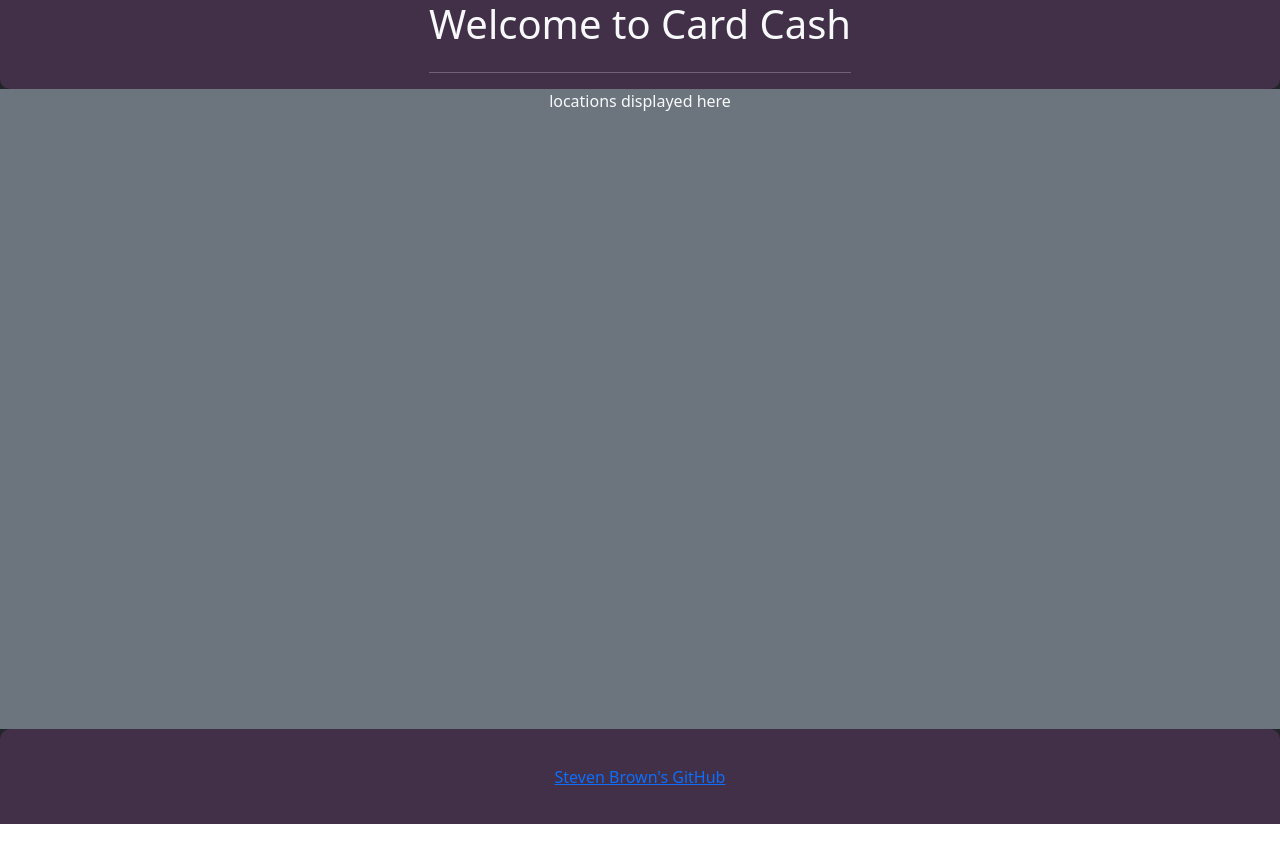
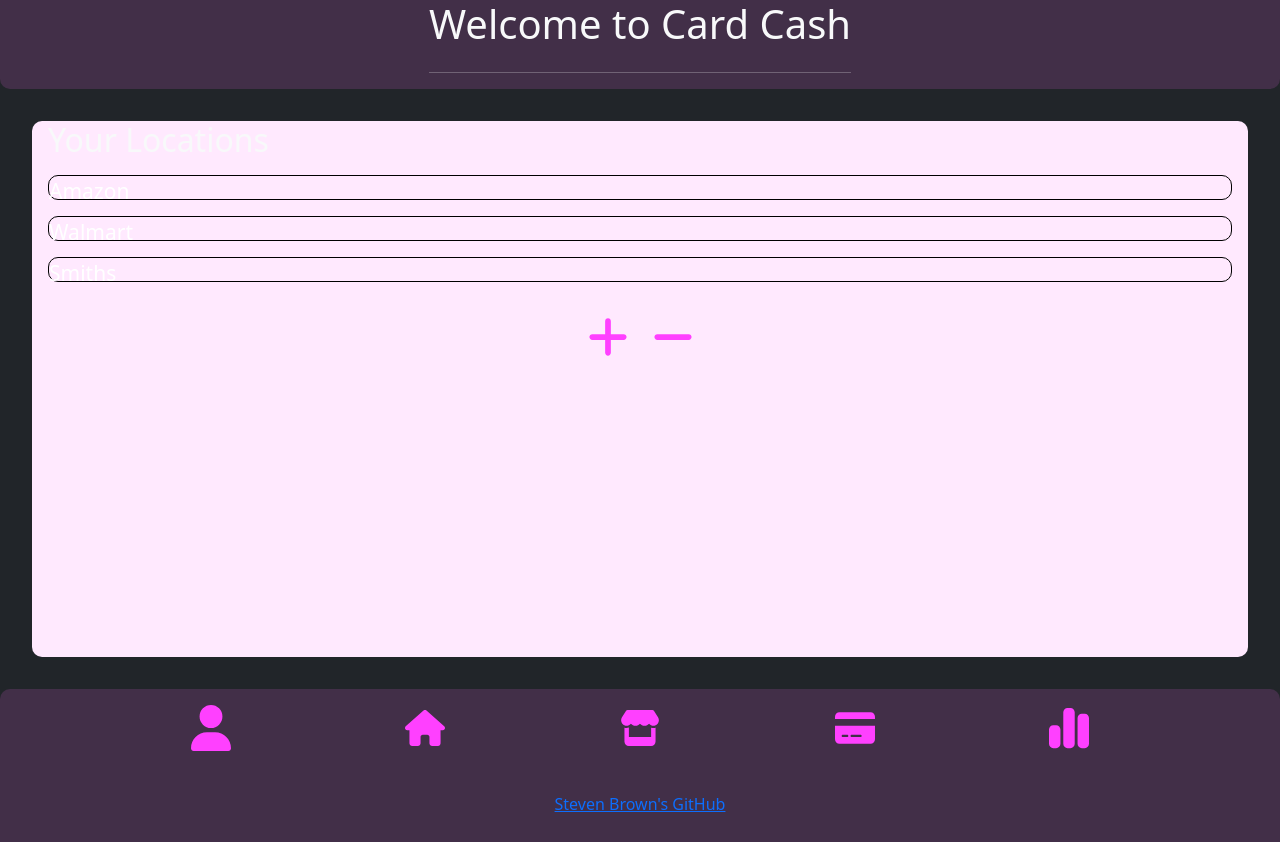
Before and after one commit to stevenjb5M/startup, a React (Vite) app: page /locations in a window 1280 px wide. Built offline with nearby package versions, Linux system fonts and the light colour scheme.

Commit message:
the rest of the pages

```diff
--- a/src/app.jsx
+++ b/src/app.jsx
@@ -31,6 +31,23 @@ export default function App() {
                 </Routes>
 
                 <footer>
+                    <nav id="leaderboard-button-div">
+                        <NavLink className="icon-link" to="/">
+                            <img className="icon-button" src="user-solid-2.svg" alt="Login" />
+                        </NavLink>
+                        <NavLink className="icon-link" to="/home">
+                            <img className="icon-button" src="house-solid.svg" alt="Home" />
+                        </NavLink>
+                        <NavLink className="icon-link" to="/locations">
+                            <img className="icon-button" src="store-solid.svg" alt="Locations" />
+                        </NavLink>
+                        <NavLink className="icon-link" to="/cards">
+                            <img className="icon-button" src="credit-card-solid.svg" alt="Cards" />
+                        </NavLink>
+                        <NavLink className="icon-link" to="/leaderboard">
+                            <img className="icon-button" src="chart-simple-solid.svg" alt="Leaderboard" />
+                        </NavLink>
+                    </nav>
                     <div id="footer-info">
                         <a href="https://github.com/stevenjb5M/startup.git">Steven Brown's GitHub</a>
                     </div>
@@ -47,4 +64,4 @@ export default function App() {
 
 function NotFound() {
     return <main className="container-fluid bg-secondary text-center">404: Return to sender. Address unknown.</main>;
-  }
+}
--- a/src/cards/cards.css
+++ b/src/cards/cards.css
@@ -12,9 +12,16 @@
     height: 25px;
     border: black 1px solid;
     border-radius: 10px;
-    padding: 16px;
     margin: 16px;
     font-size: 21px;
+}
+
+#popup {
+    display: none;
+}
+
+#plus-button {
+    margin-right: 25px;
 }
 
 #cards-list {
--- a/src/cards/cards.jsx
+++ b/src/cards/cards.jsx
@@ -1,9 +1,42 @@
 import React from 'react';
+import './cards.css';
+import "../main.css";
+
 
 export function Cards() {
   return (
-    <main className="container-fluid bg-secondary text-center">
-      <div>cards displayed here</div>
-    </main>
-  );
+
+    <main>
+
+      <div id="cards-div">
+        <h2 id="cards-title">Your Cards</h2>
+        <ul id="cards-list">
+          <li className="card">Ally</li>
+          <li className="card">Capitol One</li>
+          <li className="card">Wells Fargo</li>
+         </ul>
+
+         <div id="add-remove-buttons">
+          <a className="icon-link">
+            <img id="plus-button" className="icon-button" src="plus-solid.svg" alt="Description of image" />
+          </a>
+          <a className="icon-link" href="">
+            <img className="icon-button" src="minus-solid.svg" alt="Description of image" />
+          </a>
+         </div>
+
+      </div>
+
+
+      <div id="popup">
+          <h3>Enter Location Name</h3>
+          <input type="text" id="locationName" placeholder="Location name" />
+          <br />
+          <button type="button" onclick="addLocation()">Add Location</button>
+          <button type="button" onclick="closePopup()">Close</button>
+      </div>
+
+
+      </main>
+    );
 }
--- a/src/home/home.jsx
+++ b/src/home/home.jsx
@@ -1,10 +1,6 @@
 import React from 'react';
 import "../main.css";
 import { NavLink } from 'react-router-dom';
-import { Cards } from '../cards/cards';
-import { Leaderboard } from '../leaderboard/leaderboard';
-import { Locations } from '../locations/locations';
-import { Login } from '../login/login';
 
 export function Home() {
   return (
@@ -26,23 +22,6 @@ export function Home() {
         <br />
       </div>
 
-      <nav id="leaderboard-button-div">
-        <NavLink className="icon-link" to="/">
-          <img className="icon-button" src="user-solid-2.svg" alt="Login" />
-        </NavLink>
-        <NavLink className="icon-link" to="/home">
-          <img className="icon-button" src="house-solid.svg" alt="Home" />
-        </NavLink>
-        <NavLink className="icon-link" to="/locations">
-          <img className="icon-button" src="store-solid.svg" alt="Locations" />
-        </NavLink>
-        <NavLink className="icon-link" to="/cards">
-          <img className="icon-button" src="credit-card-solid.svg" alt="Cards" />
-        </NavLink>
-        <NavLink className="icon-link" to="/leaderboard">
-          <img className="icon-button" src="chart-simple-solid.svg" alt="Leaderboard" />
-        </NavLink>
-      </nav>
     </main>
   );
 }
--- a/src/leaderboard/leaderboard.jsx
+++ b/src/leaderboard/leaderboard.jsx
@@ -1,9 +1,26 @@
 import React from 'react';
+import "./leaderboard.css";
+import "../main.css";
+
 
 export function Leaderboard() {
   return (
-    <main className="container-fluid bg-secondary text-center">
-      <div>leaderboard displayed here</div>
-    </main>
+    <main>
+
+      <div id="leaderboard-div">
+        <h2 id="leaderboard-title">Leaderboard(Web Sockets)</h2>
+        <ul id="leader-list">
+          <li className="card">#1 Ally</li>
+          <li className="card">#2 Capitol One</li>
+          <li className="card">#3 Wells Fargo</li>
+         </ul>
+
+         <h2 id="dog-title">Random Dog Fact(Third party service)</h2>
+         <p id="dog-p">Dogs eat food</p>
+      </div>
+
+
+      </main>
+
   );
 }
--- a/src/locations/locations.css
+++ b/src/locations/locations.css
@@ -12,9 +12,17 @@
     height: 25px;
     border: black 1px solid;
     border-radius: 10px;
-    padding: 16px;
     margin: 16px;
+    color: white;
     font-size: 21px;
+}
+
+#plus-button {
+    margin-right: 25px;
+}
+
+#popup {
+    display: none;
 }
 
 #locations-list {
--- a/src/locations/locations.jsx
+++ b/src/locations/locations.jsx
@@ -1,9 +1,40 @@
 import React from 'react';
+import "./locations.css";
+import "../main.css";
 
 export function Locations() {
   return (
-    <main className="container-fluid bg-secondary text-center">
-      <div>locations displayed here</div>
+    <main>
+
+    <div id="locations-div">
+      <h2 id="locations-title">Your Locations</h2>
+      <ul id="locations-list">
+        <li className="location">Amazon</li>
+        <li className="location">Walmart</li>
+        <li className="location">Smiths</li>
+       </ul>
+
+       <div id="add-remove-buttons">
+        <a className="icon-link" href="">
+          <img id="plus-button" className="icon-button" src="plus-solid.svg" alt="Description of image" />
+        </a>
+        <a className="icon-link" href="">
+          <img className="icon-button" src="minus-solid.svg" alt="Description of image" />
+        </a>
+       </div>
+
+    </div>
+
+
+    <div id="popup" >
+        <h3>Enter Location Name</h3>
+        <input type="text" id="locationName" placeholder="Location name" />
+        <br />
+        <button type="button" onclick="addLocation()">Add Location</button>
+        <button type="button" onclick="closePopup()">Close</button>
+    </div>
+
     </main>
+
   );
 }
--- a/src/login/login.jsx
+++ b/src/login/login.jsx
@@ -1,6 +1,5 @@
 import React from 'react';
 import { useNavigate } from 'react-router-dom';
-import { Home } from '../home/home';
 
 export function Login() {
   const navigate = useNavigate();
--- a/src/main.css
+++ b/src/main.css
@@ -17,7 +17,7 @@ header {
 }
 
 main {
-    height: 80vh;
+    height: 75vh;
     display: grid;
 }
 
@@ -27,7 +27,6 @@ p {
 
 footer {
     justify-content: center;
-    display: grid;
     background-color: #ff68f626;
     border-radius: 10px 10px 0px 0px;
 }
@@ -38,7 +37,6 @@ footer {
 ;
     justify-content: center;
     text-align: center;
-    margin: 10px;
     align-content: center;
 }
 
```
Also changed, not shown: src/cards/cards.html (+0 -16 lines).
